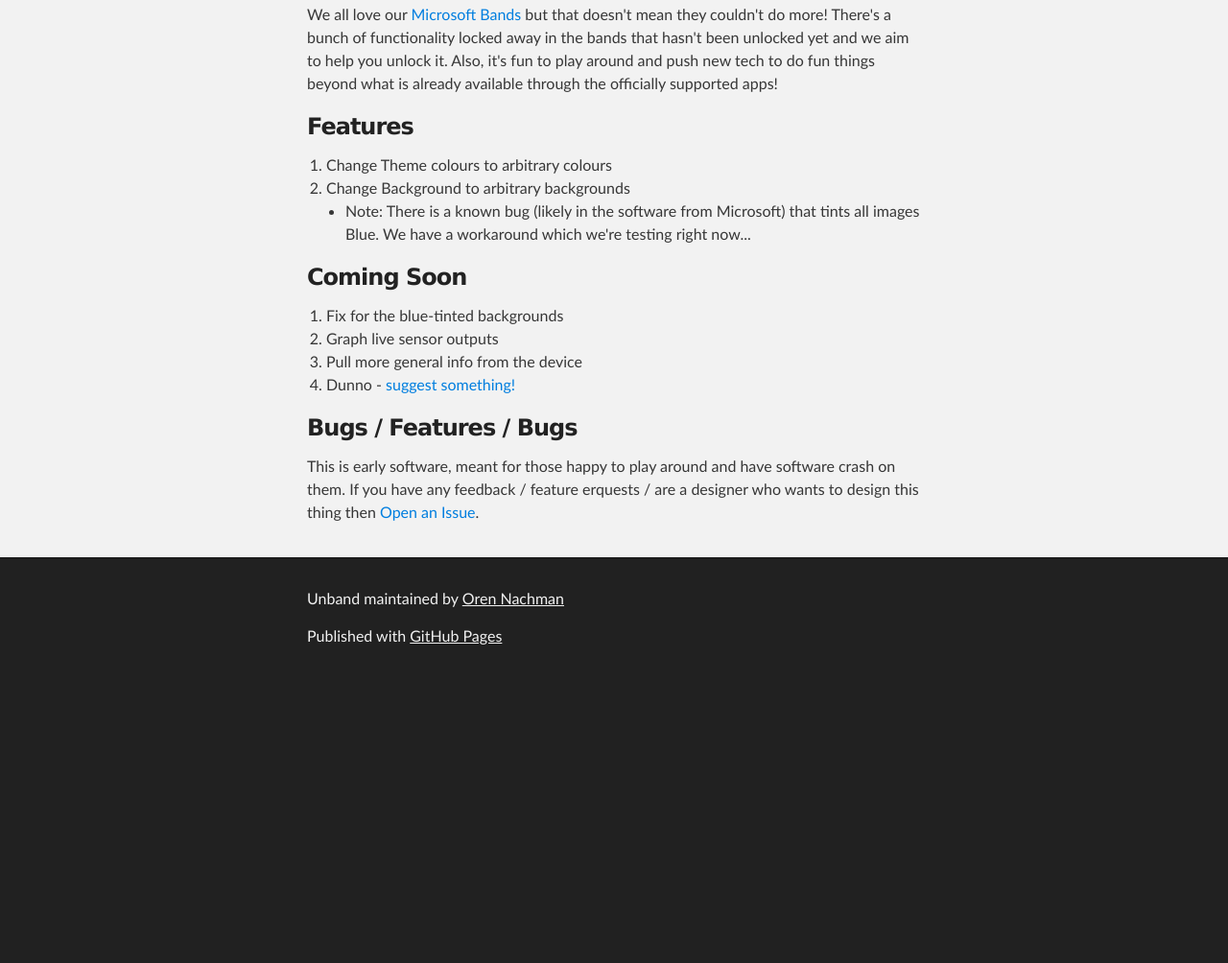
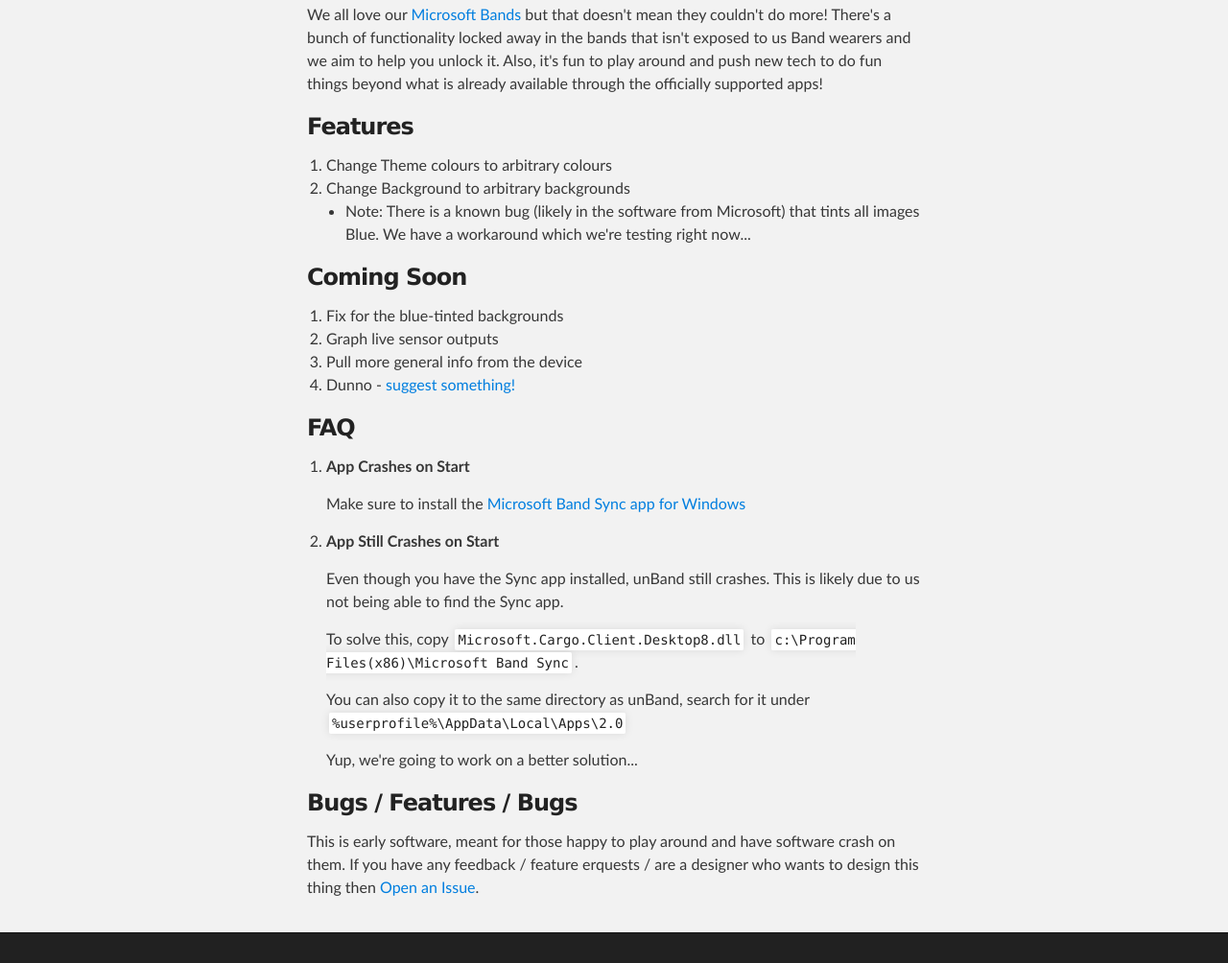
Before and after one commit to nachmore/unBand, a plain HTML site: page index.html in a window 1280 px wide. Shown: the part 363-1367 px from the top of the page at 96% size. Before the commit the page ends 1073 px from the top, so only its background shows below. Drawn offline with Linux system fonts and the light colour scheme.

Commit message:
Updated site * New install location * Added FAQ * Slight tweaks

```diff
--- a/index.html
+++ b/index.html
@@ -22,7 +22,7 @@
           <h2 id="project_tagline">Unleash Your Band!</h2>
 
             <section id="downloads">
-              <a id="installnow" href="https://cdn.rawgit.com/nachmore/unBand/clickonce/unBand.application">Install Now</a>
+              <a id="installnow" href="https://raw.githubusercontent.com/nachmore/unband/clickonce/setup.exe">Install Now</a>
             </section>
         </header>
     </div>
@@ -33,10 +33,9 @@
 
       <h3 id="warning">Release Status: Early Beta</h3>
 
-      <h3>
-      <a id="welcome-to-github-pages" class="anchor" href="#welcome-to-github-pages" aria-hidden="true"><span class="octicon octicon-link"></span></a>Welcome to unBand</h3>
+      <h3><a id="welcome-to-github-pages" class="anchor" href="#welcome-to-github-pages" aria-hidden="true"><span class="octicon octicon-link"></span></a>Welcome to unBand</h3>
 
-      <p>We all love our <a href="http://www.microsoft.com/microsoft-band/">Microsoft Bands</a> but that doesn't mean they couldn't do more! There's a bunch of functionality locked away in the bands that hasn't been unlocked yet
+      <p>We all love our <a href="http://www.microsoft.com/microsoft-band/">Microsoft Bands</a> but that doesn't mean they couldn't do more! There's a bunch of functionality locked away in the bands that isn't exposed to us Band wearers
       and we aim to help you unlock it. Also, it's fun to play around and push new tech to do fun things beyond what is already available through the officially supported apps!</p>
 
       <h3>Features</h3>
@@ -56,6 +55,21 @@
         <li>Dunno - <a href="https://github.com/nachmore/unBand/issues">suggest something!</a></li>
       </ol>
 
+      <h3><a class="anchor" href="#faq" aria-hidden="true"><span class="octicon octicon-link"></span></a>FAQ</h3>
+
+      <ol>
+        <li>
+          <p class="faq_question">App Crashes on Start</p>
+          <p>Make sure to install the <a href="http://www.microsoft.com/en-us/download/details.aspx?id=44579">Microsoft Band Sync app for Windows</a></p>
+        </li>
+        <li>
+          <p class="faq_question">App Still Crashes on Start</p>
+          <p>Even though you have the Sync app installed, unBand still crashes. This is likely due to us not being able to find the Sync app.</p>
+          <p>To solve this, copy <code>Microsoft.Cargo.Client.Desktop8.dll</code> to <code>c:\Program Files(x86)\Microsoft Band Sync</code>.</p>
+          <p>You can also copy it to the same directory as unBand, search for it under <code>%userprofile%\AppData\Local\Apps\2.0</code></p>
+          <p>Yup, we're going to work on a better solution...</p>
+        </li>
+      </ol>
 
       <h3>Bugs / Features / Bugs</h3>
       <p>This is early software, meant for those happy to play around and have software crash on them. If you have any feedback / feature erquests / are a designer who wants to design this thing then <a href="https://github.com/nachmore/unBand/issues">Open an Issue</a>.
--- a/stylesheets/stylesheet.css
+++ b/stylesheets/stylesheet.css
@@ -389,6 +389,9 @@ Full-Width Styles
   background: #212121;
 }
 
+.faq_question {
+  font-weight: bold;
+}
 
 
 /*******************************************************************************
```
